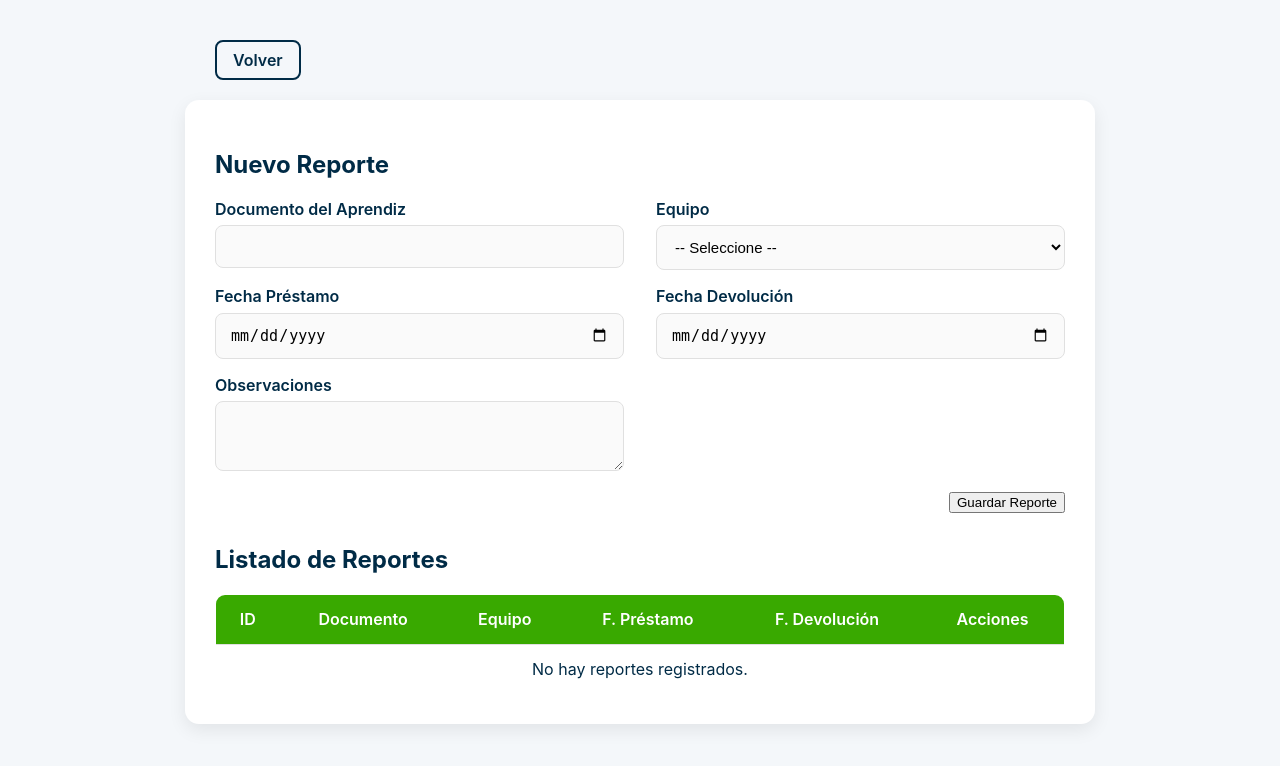
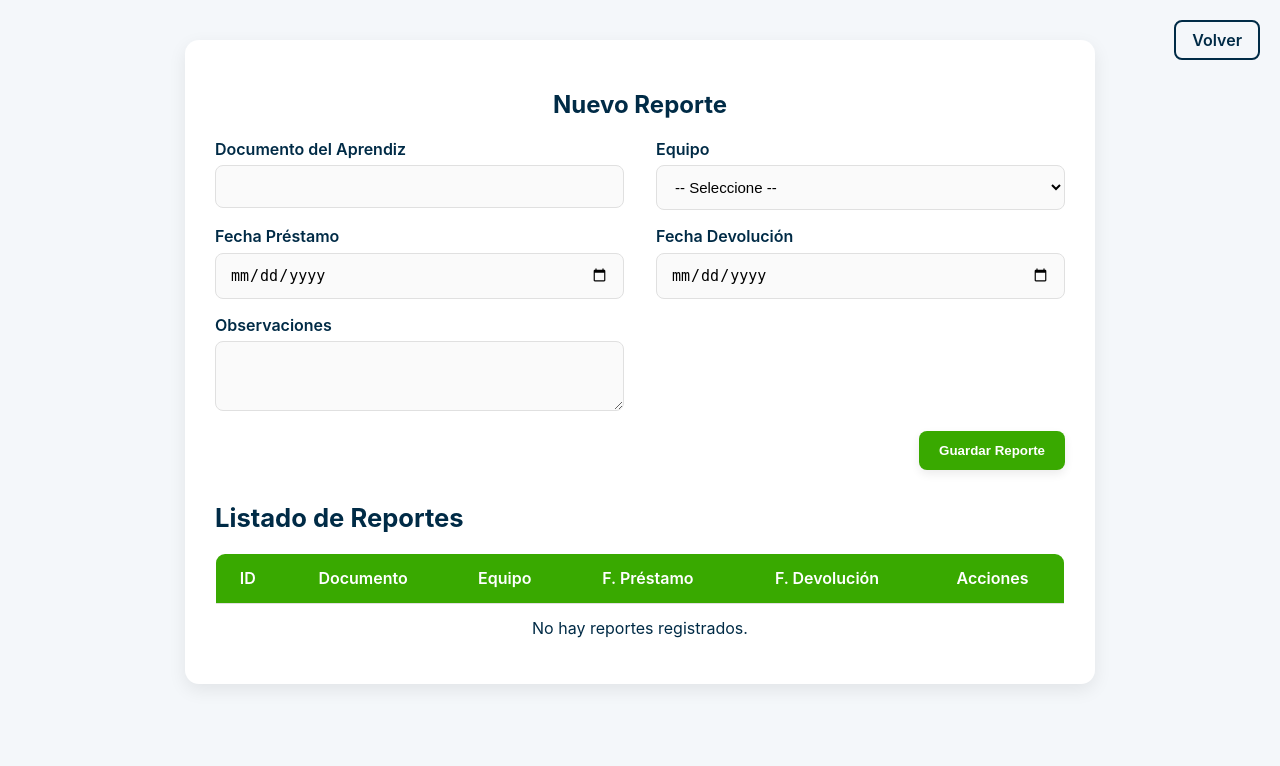
Before and after one commit to G1lber/Paz-y-Salvo, a Django app: page /equiposalmacen/ in a window 1280 px wide. Shown: the top 766 px of the page. Run offline with Django 5.2, Linux system fonts and the light colour scheme.

Commit message:
arreglo de nombres

```diff
--- a/pazysalvo/mainapp/static/css/prestar-equipos.css
+++ b/pazysalvo/mainapp/static/css/prestar-equipos.css
@@ -25,11 +25,15 @@ body {
   padding: 30px;
   border-radius: 14px;
   box-shadow: 0 6px 18px var(--color-sombra);
+  position: relative;
 }
 
 .back-wrapper {
   max-width: 850px;
   margin: 0 auto 20px auto;
+  position: absolute;  /* 🔑 posiciona en la esquina */
+  top: 20px;           /* distancia desde arriba */
+  right: 20px;         /* distancia desde la derecha */
 }
 
 .btn-back {
@@ -53,6 +57,11 @@ body {
   font-weight: 700;
   margin: 20px 0;
   color: var(--color-azul);
+}
+.titulo-nuevo-reporte {
+  text-align: center;
+  width: 100%;
+  display: block;
 }
 
 /* --- Formulario --- */
@@ -126,6 +135,7 @@ th, td {
   padding: 0.9rem;
   text-align: center;
   border-bottom: 1px solid var(--color-borde);
+
 }
 
 th {
--- a/pazysalvo/mainapp/templates/almacen/prestarequipos.html
+++ b/pazysalvo/mainapp/templates/almacen/prestarequipos.html
@@ -9,11 +9,11 @@
 </head>
 <body>
     <div class="back-wrapper">
-        <a href="{% url 'inicio' %}" class="btn-back">Volver</a>
-    </div>
+          <a href="{% url 'inicio' %}" class="btn-back">Volver</a>
+      </div>
 
   <div class="container">
-    <h2>Nuevo Reporte</h2>
+    <h2 class="titulo-nuevo-reporte">Nuevo Reporte</h2>
     <form method="POST">
       {% csrf_token %}
       <div>
@@ -46,11 +46,11 @@
         <textarea id="observaciones" name="observaciones"></textarea>
       </div>
       <div class="form-actions">
-        <button type="submit">Guardar Reporte</button>
+        <button type="submit" class="btn-submit">Guardar Reporte</button>
       </div>
     </form>
 
-    <h2>Listado de Reportes</h2>
+    <h2 class="titulo">Listado de Reportes</h2>
     <table>
       <thead>
         <tr>
--- a/pazysalvo/mainapp/templates/bienestar/prestar-equipos.html
+++ b/pazysalvo/mainapp/templates/bienestar/prestar-equipos.html
@@ -15,7 +15,7 @@
   </div>
 
   <div class="container">
-    <h2 class="titulo">Nuevo Reporte</h2>
+    <h2 class="titulo-nuevo-reporte">Nuevo Reporte</h2>
     <form method="POST">
       {% csrf_token %}
       <div>
```
